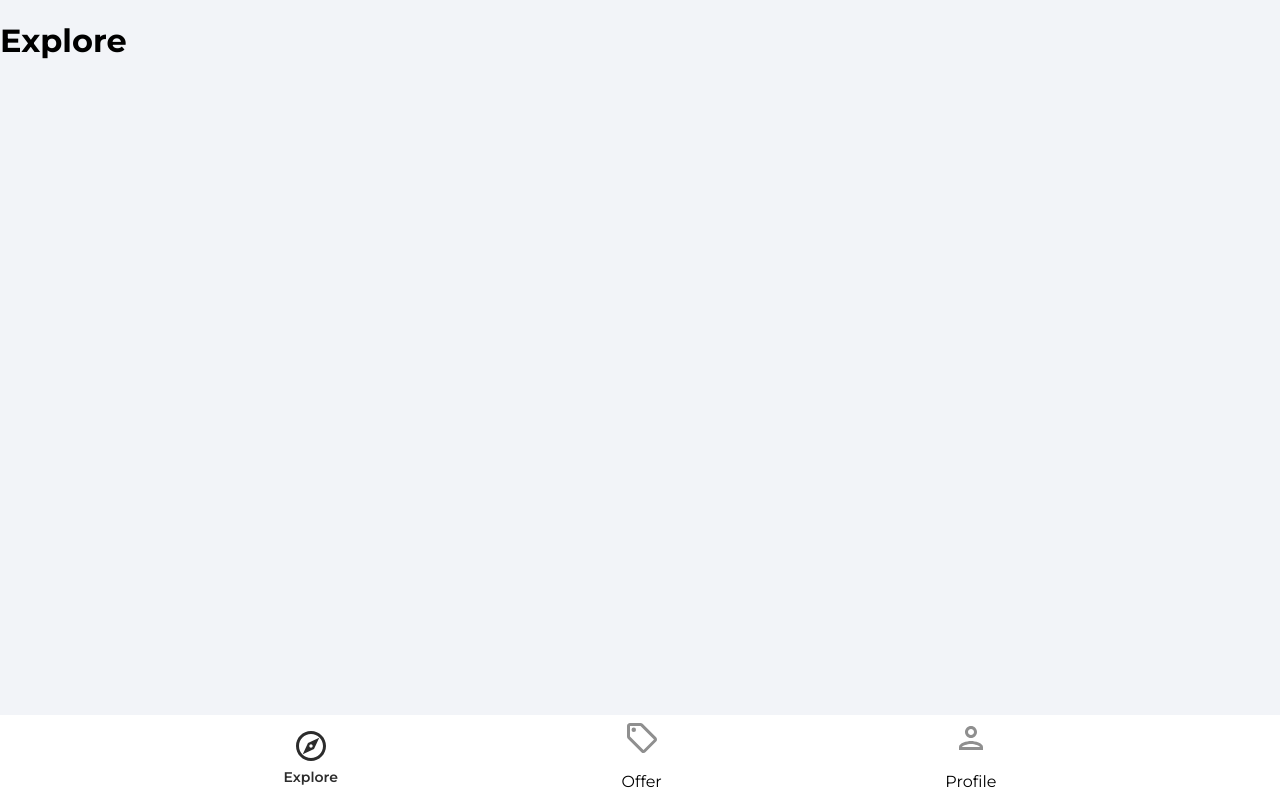
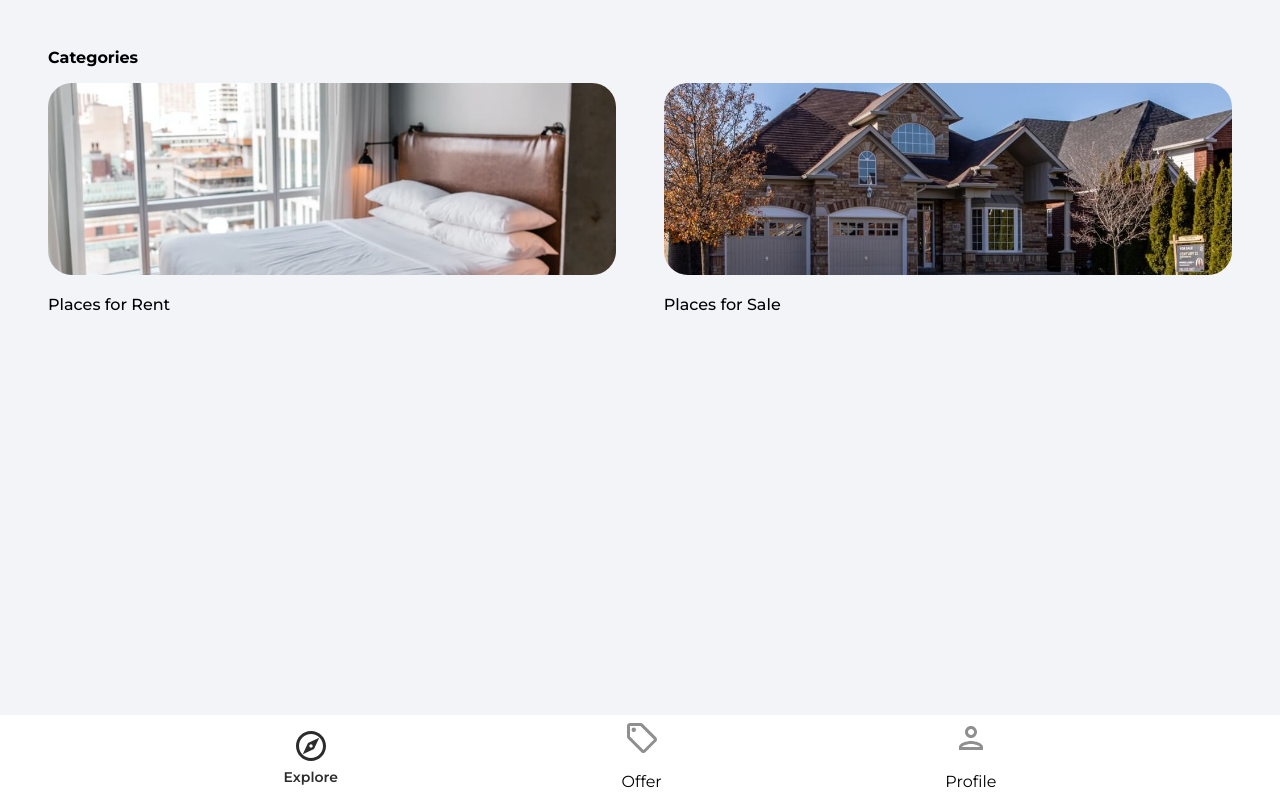
Before and after one commit to LayneHansen/MyNewPlace, a React (Create React App) app: page / in a window 1280 px wide. Built offline with nearby package versions, Linux system fonts and the light colour scheme.

Commit message:
added categories to explorer

```diff
--- a/src/App.js
+++ b/src/App.js
@@ -8,6 +8,7 @@
 import Profile from "./pages/Profile";
 import SignIn from "./pages/SignIn";
 import SignUp from "./pages/SignUp";
+import Category from "./pages/Category";
 
 function App() {
   return (
@@ -16,6 +17,7 @@
         <Routes>
           <Route path="/" element={<Explore />} />
           <Route path="/offers" element={<Offers />} />
+          <Route path="/category/:categoryName" element={<Category />} />
           <Route path="/profile" element={<PrivateRoute />} >
             <Route path="/profile" element={<Profile />} />
           </Route>
--- /dev/null
+++ b/src/components/ListingItem.jsx
@@ -0,0 +1,21 @@
+import { Link } from 'react-router-dom'
+import { ReactComponent as DeleteIcon } from '../assets/svg/deleteIcon.svg'
+import bedIcon from '../assets/svg/bedIcon.svg'
+import bathtubIcon from '../assets/svg/bathtubIcon.svg'
+
+function Listing({ listing, id }) {
+  console.log(listing)
+  return (
+    <li className="categoryListing">
+      <Link to={`/category/${listing.type}/${id}`}
+        className='categoryListingLink'
+        >
+        <img src={listing.imgUrls[0]}
+          alt={listing.name}
+          className="categoryListingImg" />
+      </Link>
+    </li>
+  )
+}
+
+export default Listing
--- /dev/null
+++ b/src/pages/Category.jsx
@@ -0,0 +1,93 @@
+import { useEffect, useState } from "react";
+import { useParams } from "react-router-dom";
+import {
+  collection,
+  getDocs,
+  query,
+  where,
+  orderBy,
+  limit,
+  startAfter,
+} from "firebase/firestore";
+import { db } from "../firebase.config";
+import { toast } from "react-toastify";
+import Spinner from "../components/Spinner";
+import ListingItem from "../components/ListingItem";
+
+function Category() {
+  const [listings, setListings] = useState(null);
+  const [loading, setLoading] = useState(true);
+  const [lastFetchedListing, setLastFetchedListing] = useState(null);
+
+  const params = useParams();
+
+  useEffect(() => {
+    const fetchListings = async () => {
+      const listingsRef = collection(db, "listings");
+
+      try {
+        const q = query(
+          listingsRef,
+          where("type", "==", params.categoryName),
+          orderBy("timestamp", "desc"),
+          limit(10)
+        );
+
+        const querySnap = await getDocs(q);
+
+        const listings = [];
+
+        querySnap.forEach((doc) => {
+          return listings.push({
+            id: doc.id,
+            data: doc.data,
+          });
+        });
+
+        setListings(listings);
+        setLoading(false);
+      } catch (error) {
+        console.log(error)
+        toast.error("Could not fetch listings.");
+      }
+    };
+
+    fetchListings();
+  }, [params.categoryName]);
+
+  return (
+    <div className="category">
+      <header>
+        <p className="pageHeader">
+          {params.categoryName === "rent"
+            ? "Places for Rent"
+            : "Places for Sale"}
+        </p>
+      </header>
+
+      {loading ? (
+        <Spinner />
+      ) : listings && listings.length > 0 ? (
+        <>
+          <main>
+            <ul className="categoryListings">
+              {listings.map((listing) => (
+                // <h3 key={listing.id}>{listing.data.name}</h3>
+                <ListingItem
+                  listing={listing.data}
+                  id={listing.id}
+                  key={listing.id}
+                />
+              ))}
+            </ul>
+          </main>
+        </>
+      ) : (
+        <p>No listings for {params.categoryName}</p>
+      )}
+
+  </div>
+  );
+}
+
+export default Category;
--- a/src/pages/Explore.jsx
+++ b/src/pages/Explore.jsx
@@ -1,9 +1,35 @@
+/* eslint-disable jsx-a11y/img-redundant-alt */
+import { Link } from 'react-router-dom'
+import rentCategoryImage from '../assets/jpg/rentCategoryImage.jpg'
+import sellCategoryImage from '../assets/jpg/sellCategoryImage.jpg'
+
+
 function Explore() {
   return (
-    <div>
-      <h1>
-        Explore
-      </h1>
+    <div className='explore'>
+      <header>
+        <p className="pageHeader"></p>
+      </header>
+
+      <main>
+        <p className="exploreCategoryHeading">
+          Categories
+        </p>
+        <div className="exploreCategories">
+          <Link to='/category/rent'>
+            <img src={rentCategoryImage}
+            alt="rent image"
+            className='exploreCategoryImg'/>
+          <p className="exploreCategoryName">Places for Rent</p>
+          </Link>
+          <Link to='/category/sale'>
+            <img src={sellCategoryImage}
+            alt="sell image"
+            className='exploreCategoryImg'/>
+          <p className="exploreCategoryName">Places for Sale</p>
+          </Link>
+        </div>
+      </main>
     </div>
   )
 }
--- a/src/pages/Profile.jsx
+++ b/src/pages/Profile.jsx
@@ -1,4 +1,4 @@
-import { useState, useEffect } from 'react'
+import { useState } from 'react'
 import { getAuth, updateProfile } from 'firebase/auth'
 import { updateDoc, doc } from 'firebase/firestore'
 import {db} from '../firebase.config'
```
